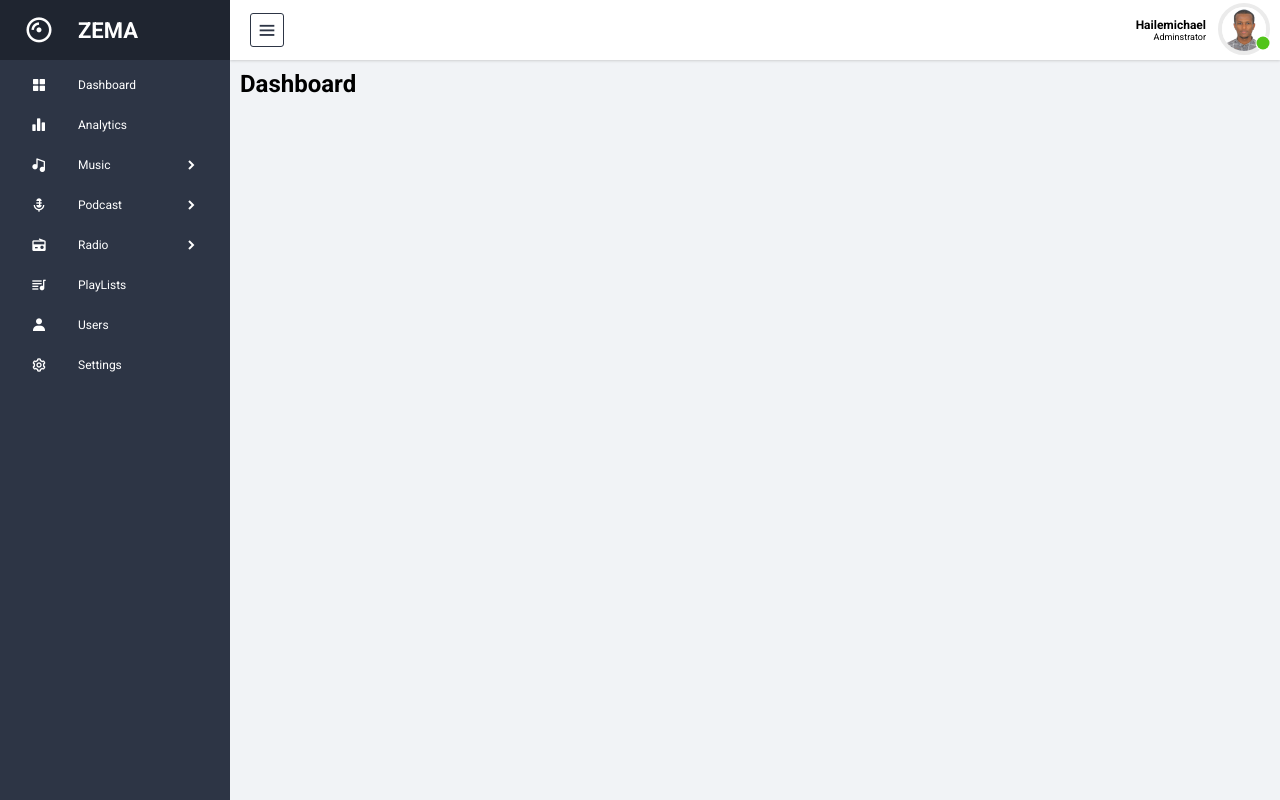
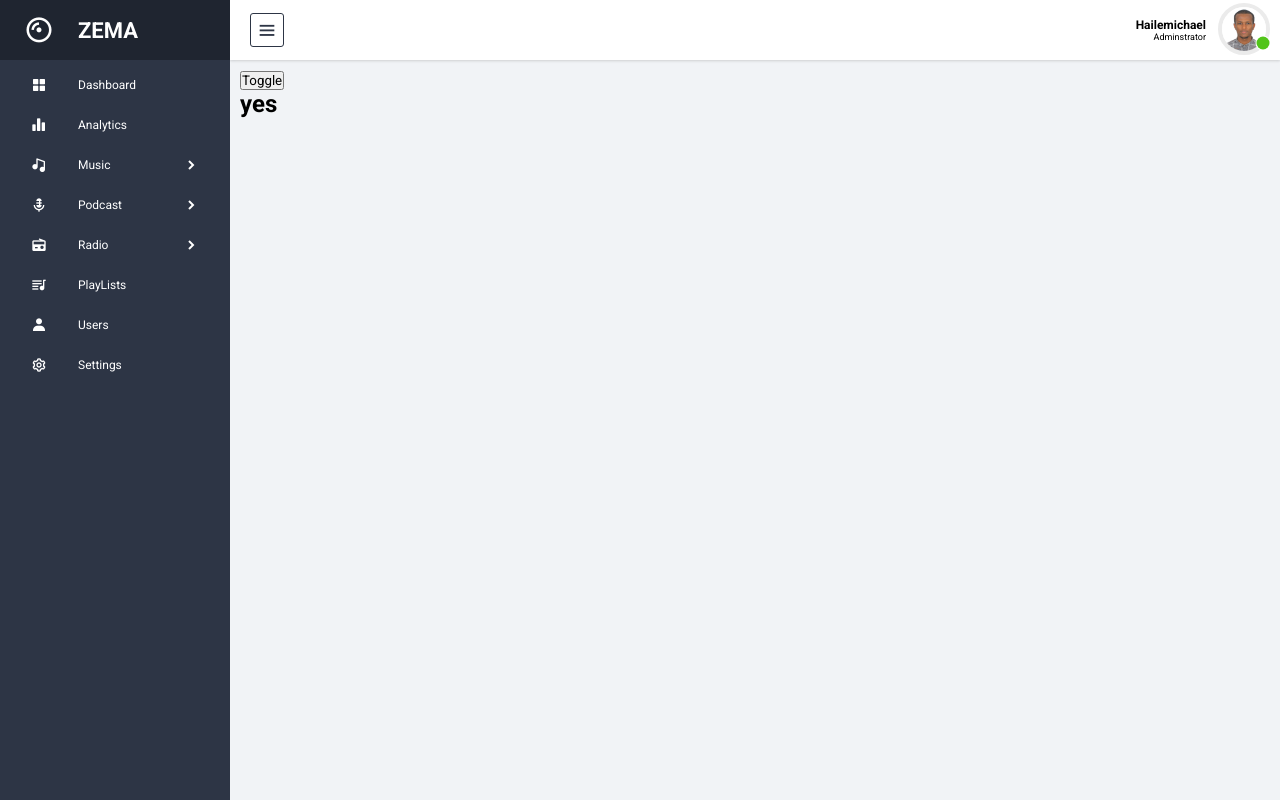
Before and after one commit to hailatGH/elosts_React_Redux_Admin_template, a React (Vite) app: page / in a window 1280 px wide. Built offline with nearby package versions, Linux system fonts and the light colour scheme.

Commit message:
context set

```diff
--- a/src/App.jsx
+++ b/src/App.jsx
@@ -4,8 +4,12 @@
 // Custom Components
 import { Sidebar, Navbar, CustomRoutes } from "./components";
 
+// Context imports
+import { ThemeProvider } from "./contexts/ThemeContext";
+
 export default function App() {
   return (
+    <ThemeProvider>
       <div className="App">
         <Sidebar />
         <section className="home-section">
@@ -17,5 +21,6 @@
           </div>
         </section>
       </div>
+    </ThemeProvider>
   );
 }
--- /dev/null
+++ b/src/contexts/ThemeContext.jsx
@@ -0,0 +1,27 @@
+import React, { useState, useContext } from "react";
+
+const ThemeContext = React.createContext();
+const ThemeUpdateContext = React.createContext();
+
+export function useTheme() {
+  return useContext(ThemeContext);
+}
+
+export function useThemeUpdate() {
+  return useContext(ThemeUpdateContext);
+}
+
+export function ThemeProvider({ children }) {
+  const [darkTheme, setDarkTheme] = useState(true);
+
+  function toggleTheme() {
+    setDarkTheme((prevDarkTheme) => !prevDarkTheme);
+  }
+  return (
+    <ThemeContext.Provider value={darkTheme}>
+      <ThemeUpdateContext.Provider value={toggleTheme}>
+        {children}
+      </ThemeUpdateContext.Provider>
+    </ThemeContext.Provider>
+  );
+}
--- a/src/pages/other/Dashboard.jsx
+++ b/src/pages/other/Dashboard.jsx
@@ -1,3 +1,13 @@
+import { useTheme, useThemeUpdate } from "../../contexts/ThemeContext";
+
 export default function Dashboard() {
-  return <h1>Dashboard</h1>;
+  const darkTheme = useTheme();
+  const toggleTheme = useThemeUpdate();
+
+  return (
+    <>
+      <button onClick={toggleTheme}>Toggle</button>
+      <h1>{darkTheme ? "yes" : "no"}</h1>
+    </>
+  );
 }
```
Lines whose indentation alone changed are shown as unchanged.
